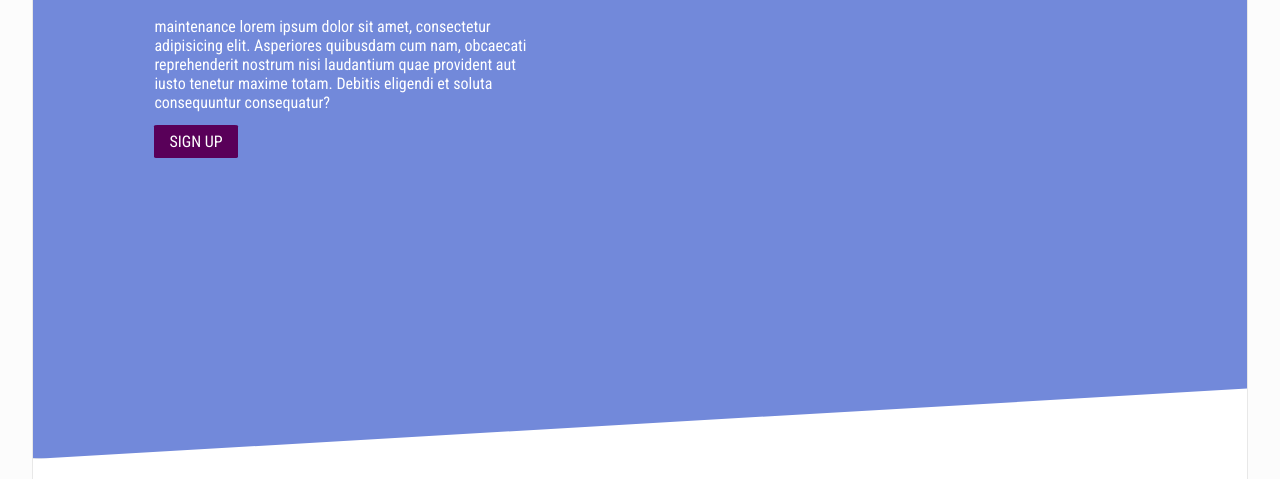
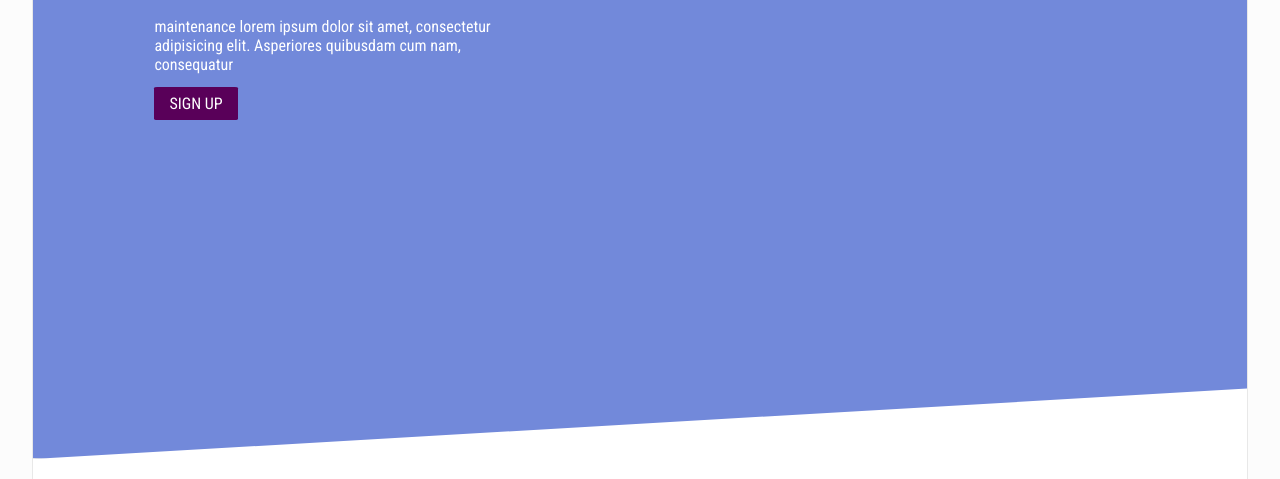
Before and after one commit to emmanuelnwogbo/maintenance-tracker-app, a plain HTML site: page index.html in a window 1280 px wide. Shown: the part 267-746 px from the top of the page. Drawn offline with nearby package versions, Linux system fonts and the light colour scheme.

Commit message:
edited jumbotron paragraph

```diff
--- a/index.html
+++ b/index.html
@@ -52,8 +52,7 @@
 
     <div class="container_jumbotron">
       <h1 class="container_jumbotron-h1">Maintenance Tracker</h1>
-      <p class="container_jumbotron-p">maintenance lorem ipsum dolor sit amet, consectetur adipisicing elit. Asperiores quibusdam cum nam, obcaecati reprehenderit
-        nostrum nisi laudantium quae provident aut iusto tenetur maxime totam. Debitis eligendi et soluta consequuntur consequatur?</p>
+      <p class="container_jumbotron-p">maintenance lorem ipsum dolor sit amet, consectetur adipisicing elit. Asperiores quibusdam cum nam, consequatur</p>
       <a href="#" class="container_jumbotron-signup" id="signup-btn">sign up</a>
     </div>
 
```
Also changed, not shown: ui/index.html (+1 -1 lines).
